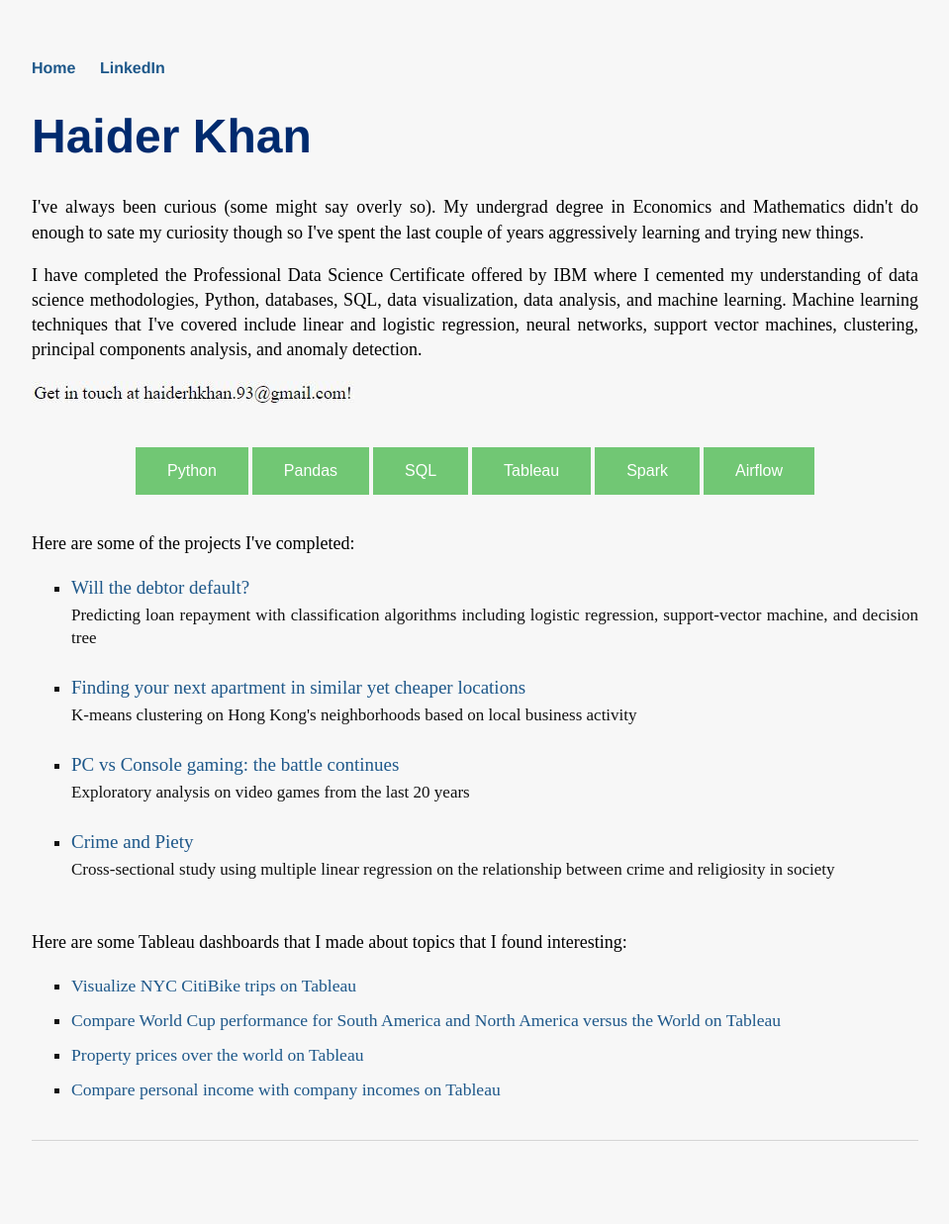
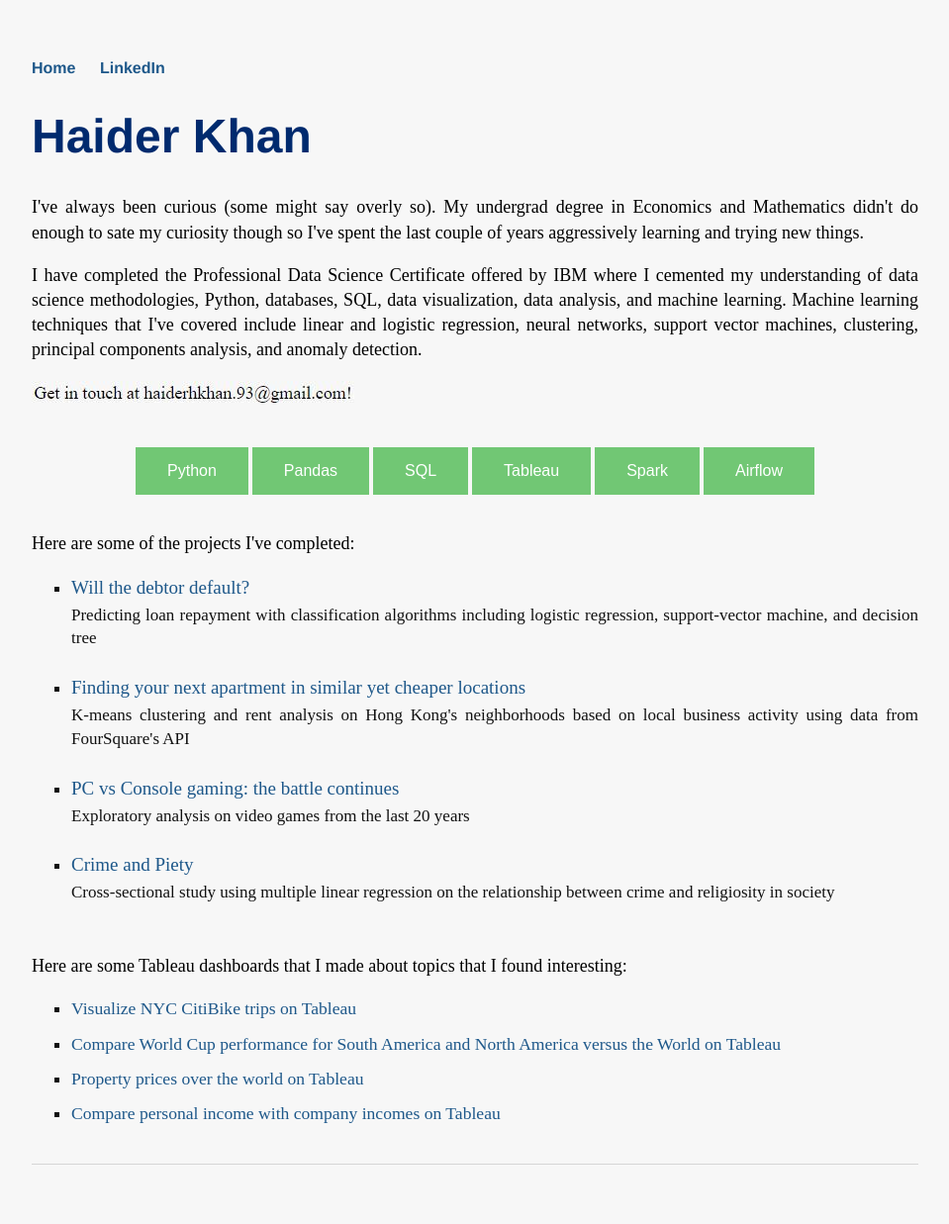
Before and after one commit to h2kh/h2kh.github.io, a Jekyll site: the page built from index.html, in a window 1280 px wide. Shown: the whole page at 99% size, without its empty margins (160-1119 px from the left). Built offline with Jekyll 4.4.1, drawn with Linux system fonts in a browser that asks for light colours; before the commit the page ends 1213 px from its top, so only the background shows below that.

Commit message:
Update 2019-06-07-Neighborhood-clustering.md

```diff
--- a/_posts/2019-06-07-Neighborhood-clustering.md
+++ b/_posts/2019-06-07-Neighborhood-clustering.md
@@ -1,7 +1,7 @@
 ---
 layout: post
 title: "Finding your next apartment in similar yet cheaper locations"
-subtitle: "K-means clustering on Hong Kong's neighborhoods based on local business activity"
+subtitle: "K-means clustering and rent analysis on Hong Kong's neighborhoods based on local business activity using data from FourSquare's API"
 nottableau: 'true'
 ---
 
```
